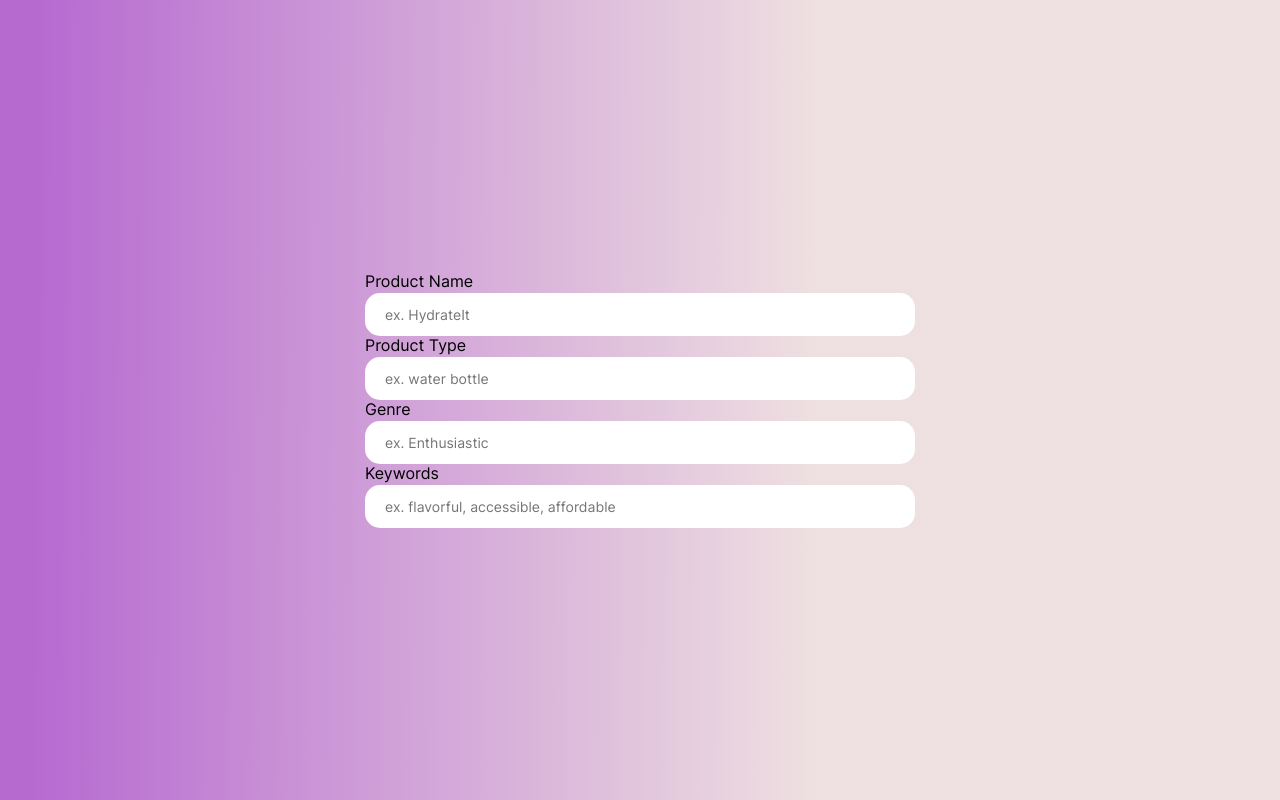
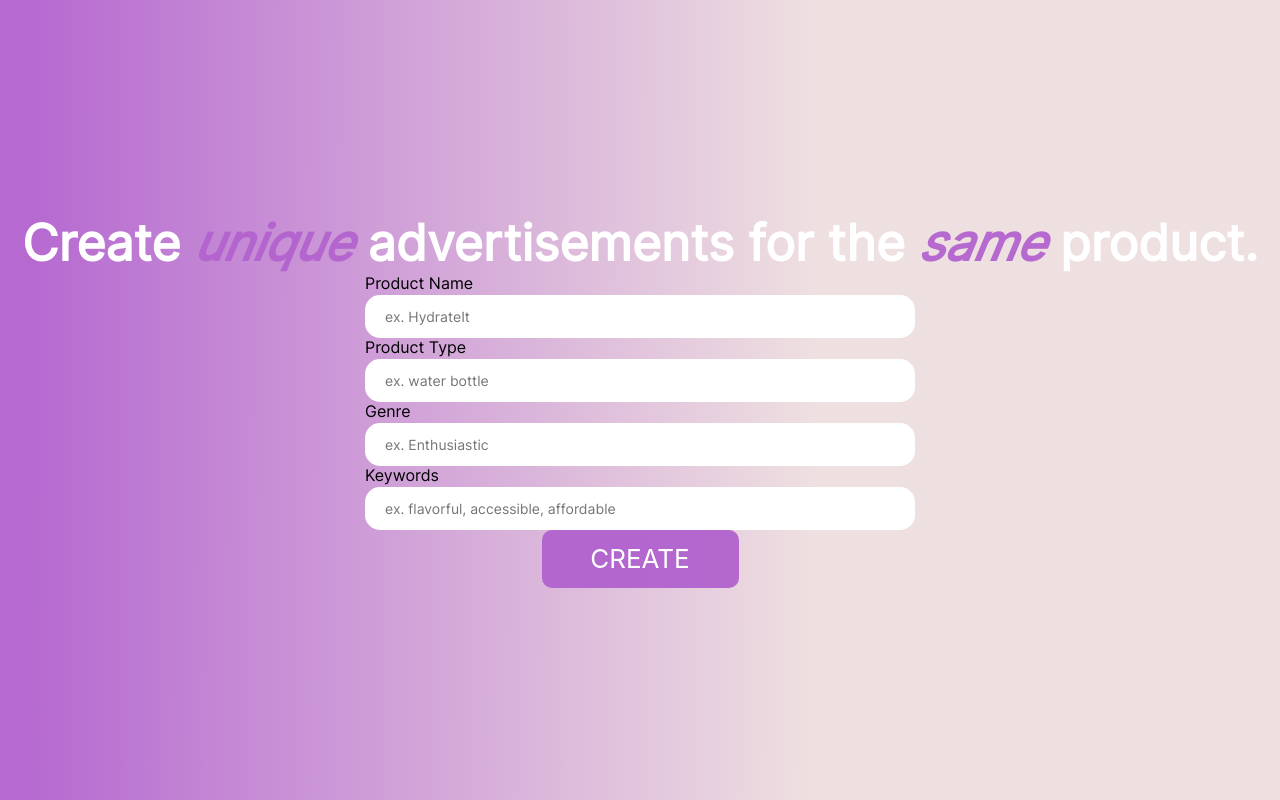
Before and after one commit to MeldaKiziltan/Instad, a React (Create React App) app in the folder instad/: page / in a window 1280 px wide. Built offline with nearby package versions, Linux system fonts and the light colour scheme.

Commit message:
added button and mainText components

```diff
--- a/instad/src/App.js
+++ b/instad/src/App.js
@@ -1,14 +1,20 @@
 import './App.css';
 
+import Button from './components/button/button.js';
 import InputField from './components/inputField/inputField.js';
+import MainText from './components/mainText/mainText.js';
 
 function App() {
+
   return (
+
     <div className="App">
+        <MainText></MainText>
         <InputField text="Product Name" preview="ex. HydrateIt"></InputField>
         <InputField text="Product Type" preview="ex. water bottle"></InputField>
         <InputField text="Genre" preview="ex. Enthusiastic"></InputField>
         <InputField text="Keywords" preview="ex. flavorful, accessible, affordable"></InputField>
+        <Button text="CREATE" handleClick={() => {window.alert('create')}}></Button>
     </div>
   );
 }
--- /dev/null
+++ b/instad/src/components/button/button.css
@@ -0,0 +1,23 @@
+.button {
+    background: rgba(178, 98, 206, 0.95);
+    border-radius: 10px;
+
+    width: 197px;
+    height: 58px;
+
+    color: white;
+    text-align: center;
+    vertical-align: middle;
+    line-height: 58px;
+}
+
+.button:hover {
+    cursor: pointer;
+
+    color: white;
+    font-weight: bold;
+    background-color: #4158D0;
+    background-image: linear-gradient(43deg, #4158D0 0%, #C850C0 46%, #FFCC70 100%);
+
+    border: 1px solid white;
+}
--- /dev/null
+++ b/instad/src/components/button/button.js
@@ -0,0 +1,19 @@
+import "./button.css";
+
+import React from 'react';
+
+class button extends React.Component {
+
+    render() {
+
+        const { text, handleClick } = this.props;
+
+        return (
+            <div className="button" onClick={handleClick}>
+                {text}
+            </div>
+        );
+    }
+}
+
+export default button;
--- /dev/null
+++ b/instad/src/components/mainText/mainText.css
@@ -0,0 +1,14 @@
+.mainText {
+    font-family: 'Inter';
+    font-style: normal;
+    font-weight: 700;
+    font-size: 50px;
+    line-height: 61px;
+
+    color: #FFFFFF;
+}
+
+.special {
+    font-style: oblique;
+    color: #B262CEF2;
+}
--- /dev/null
+++ b/instad/src/components/mainText/mainText.js
@@ -0,0 +1,17 @@
+import "./mainText.css";
+
+import React from 'react';
+
+class mainText extends React.Component {
+
+    render() {
+        return (
+            <div className="mainText">
+                Create <span className="special">unique</span> advertisements for
+                the <span className="special">same</span> product.
+            </div>
+        );
+    }
+}
+
+export default mainText;
```
